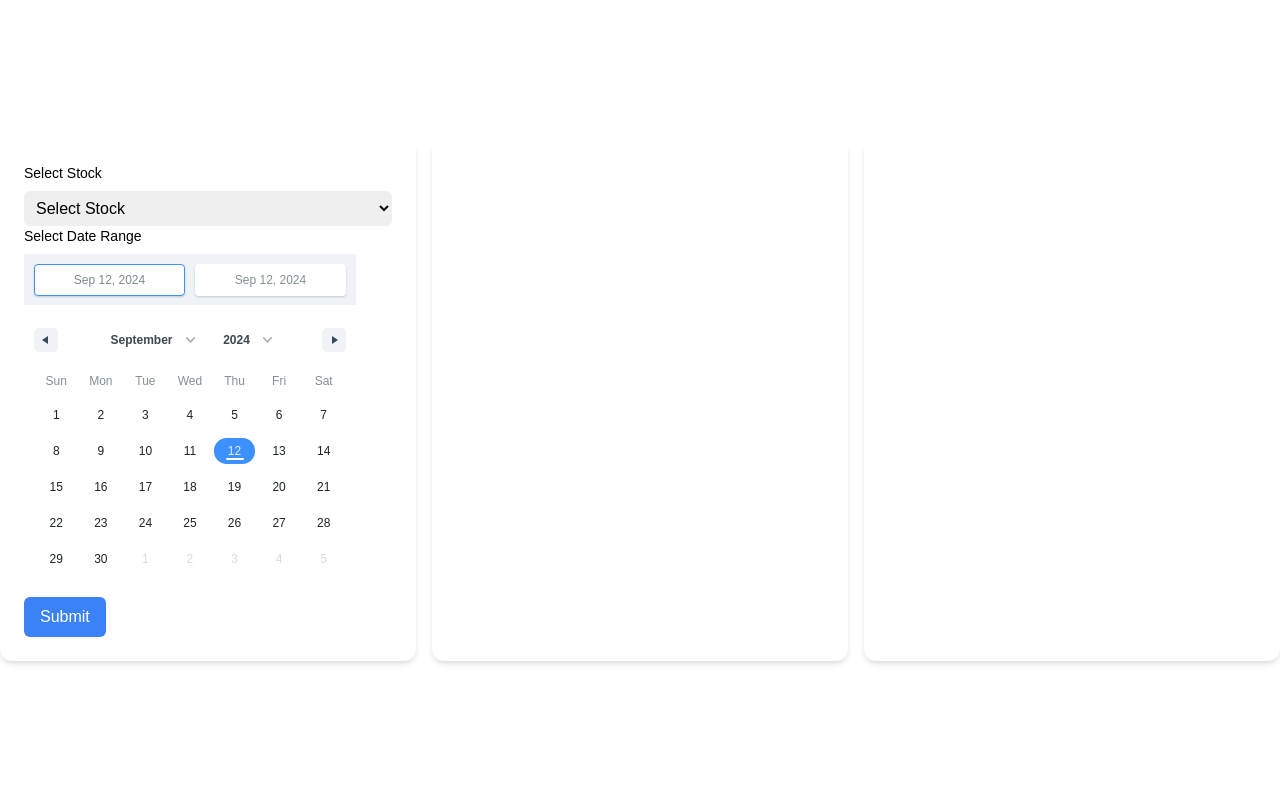
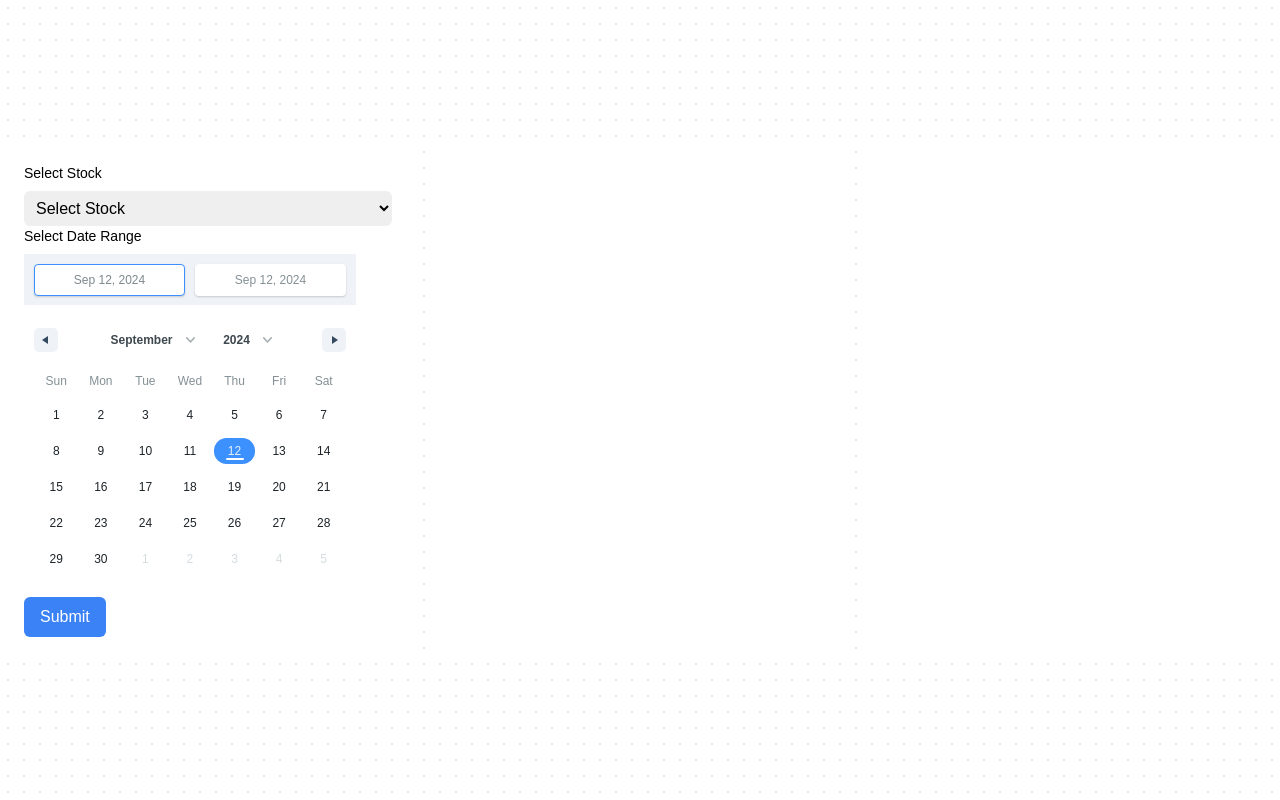
Before and after one commit to ungaaaabungaaa/Next_Stock_Price_Analyzer, a Next.js app: page / in a window 1280 px wide. Built offline with nearby package versions, Linux system fonts and the light colour scheme.

Commit message:
merge error fixes

```diff
--- a/src/app/components/StockForm.tsx
+++ b/src/app/components/StockForm.tsx
@@ -61,7 +61,7 @@
       <div className="w-full h-screen flex items-center justify-center">
         <div className="flex flex-row space-x-4 w-full">
           {/* Form */}
-          <div className="flex-1 p-6 bg-white rounded-xl shadow-md min-h-[300px]">
+          <div className="flex-1 p-6 bg-white rounded-xl min-h-[300px]">
             <div>
               <label
                 htmlFor="stockPicker"
@@ -109,7 +109,7 @@
           </div>
 
           {/* line Chart */}
-          <div className="flex-1 p-6 bg-white rounded-xl shadow-md min-h-[300px]">
+          <div className="flex-1 p-6 bg-white rounded-xl min-h-[300px]">
             {stockData.length > 0 && (
                 <>
                   <h2 className="text-lg font-semibold text-black mb-2">
@@ -129,7 +129,7 @@
           </div>
 
           {/* Table to display fetched data */}
-          <div className="flex-1 p-6 bg-white rounded-xl shadow-md min-h-[300px]">
+          <div className="flex-1 p-6 bg-white rounded-xl  min-h-[300px]">
             {stockData.length > 0 && (
               <table className="table-auto w-full text-left text-sm text-black">
                 <thead className="space-y-12 ">
--- a/src/app/page.tsx
+++ b/src/app/page.tsx
@@ -2,9 +2,17 @@
 export default function Home() {
   return (
     <>
-    <div className="w-full h-screen flex items-center justify-center flex-col">
-      <StockForm />
+
+
+
+    <div className="absolute inset-0 -z-10 h-full w-full bg-white bg-[radial-gradient(#e5e7eb_1px,transparent_1px)] [background-size:16px_16px]">
+    <StockForm />
     </div>
+
+
+
+
+
 
     </>
   );
```
